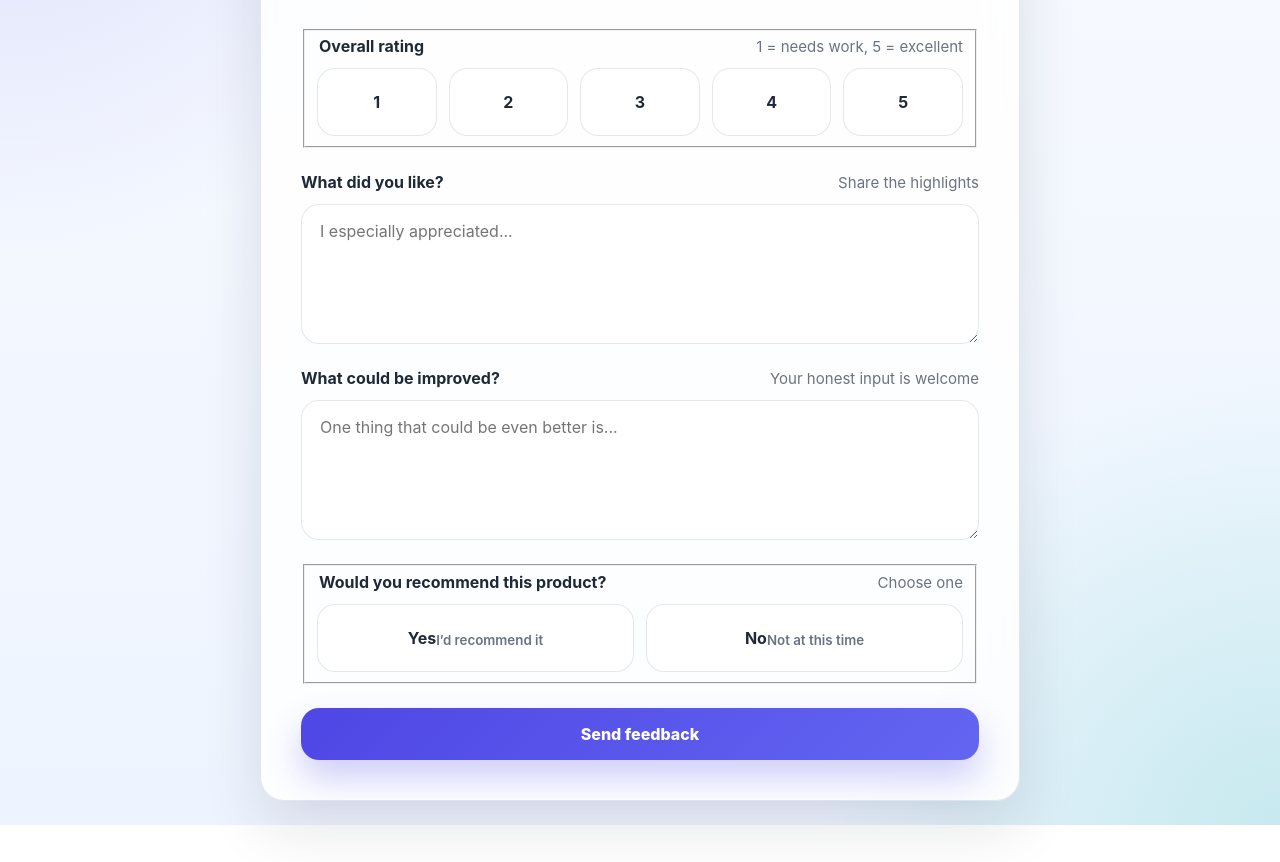
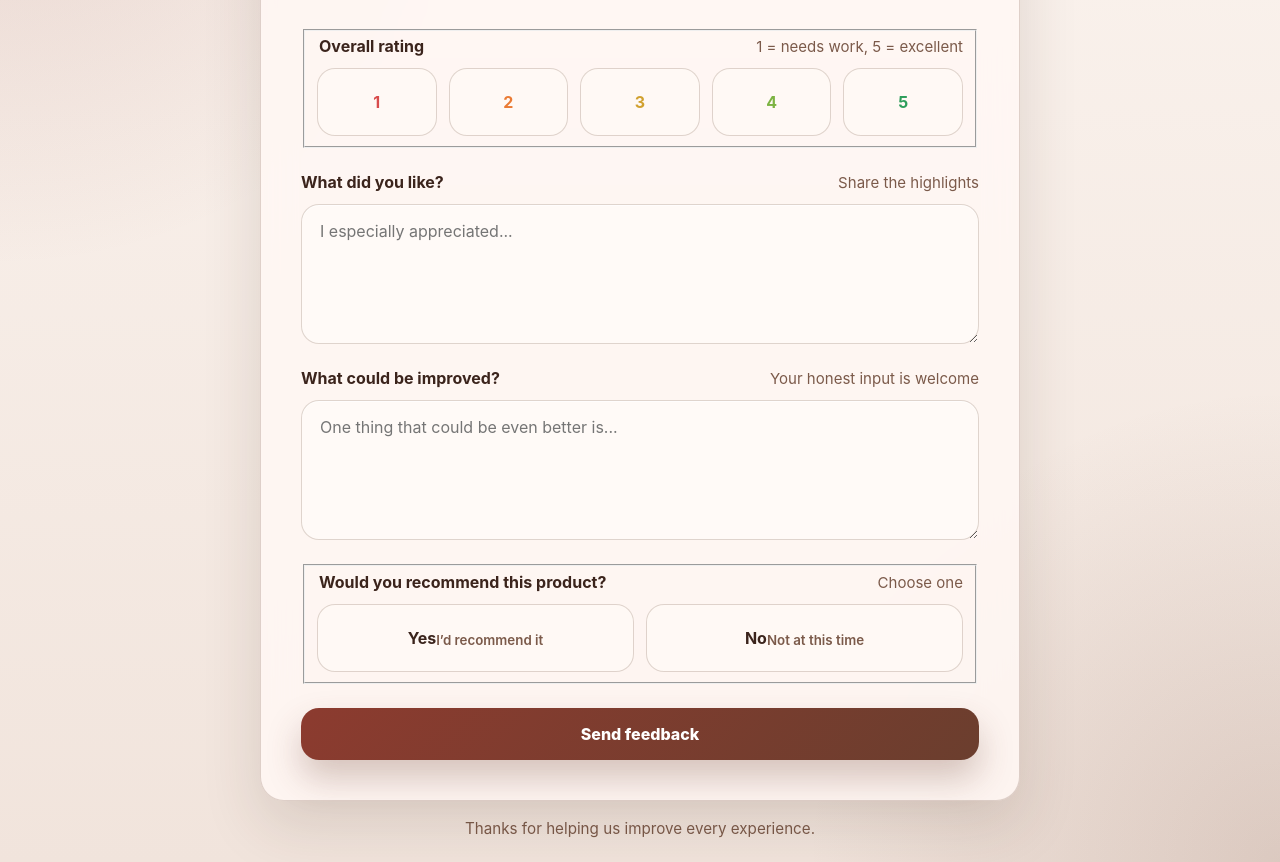
Before and after one commit to oneedgecase/feedback-form, a website: page dist/index.html in a window 1280 px wide. Shown: the part 240-1102 px from the top of the page. Before the commit the page ends 1065 px from the top, so only its background shows below. Drawn offline with Linux system fonts and the light colour scheme.

```diff
--- a/dist/index.html
+++ b/dist/index.html
@@ -6,15 +6,15 @@
   <title>Customer Feedback</title>
   <style>
     :root {
-      --bg: #f4f7fb;
-      --card: rgba(255, 255, 255, 0.86);
-      --text: #1f2937;
-      --muted: #6b7280;
-      --border: rgba(148, 163, 184, 0.25);
-      --primary: #4f46e5;
-      --primary-soft: #eef2ff;
-      --accent: #14b8a6;
-      --shadow: 0 24px 60px rgba(15, 23, 42, 0.12);
+      --bg: #f6efeb;
+      --card: rgba(255, 248, 244, 0.88);
+      --text: #3b241c;
+      --muted: #7b5a4a;
+      --border: rgba(123, 90, 74, 0.24);
+      --primary: #8c3b2f;
+      --primary-soft: #f4e2d9;
+      --accent: #6b3e2e;
+      --shadow: 0 24px 60px rgba(67, 39, 30, 0.14);
       --radius: 24px;
     }
 
@@ -28,9 +28,9 @@
       font-family: Inter, ui-sans-serif, system-ui, -apple-system, BlinkMacSystemFont, "Segoe UI", sans-serif;
       color: var(--text);
       background:
-        radial-gradient(circle at top left, rgba(79, 70, 229, 0.16), transparent 30%),
-        radial-gradient(circle at bottom right, rgba(20, 184, 166, 0.18), transparent 28%),
-        linear-gradient(180deg, #f8fbff 0%, #eef4ff 100%);
+        radial-gradient(circle at top left, rgba(140, 59, 47, 0.18), transparent 30%),
+        radial-gradient(circle at bottom right, rgba(107, 62, 46, 0.16), transparent 28%),
+        linear-gradient(180deg, #fbf4ef 0%, #f1e4dc 100%);
       display: grid;
       place-items: center;
       padding: 24px;
@@ -38,6 +38,12 @@
 
     .shell {
       width: min(100%, 760px);
+    }
+
+    .page-footer {
+      margin-top: 18px;
+      text-align: center;
+      color: var(--muted);
     }
 
     .card {
@@ -120,6 +126,40 @@
       grid-template-columns: repeat(2, minmax(0, 1fr));
     }
 
+    .rating-grid .option:nth-child(1) {
+      --rating-color: #d84c4c;
+      --rating-soft: #fde1e1;
+      --rating-shadow: rgba(216, 76, 76, 0.22);
+    }
+
+    .rating-grid .option:nth-child(2) {
+      --rating-color: #ea7b34;
+      --rating-soft: #ffeadb;
+      --rating-shadow: rgba(234, 123, 52, 0.22);
+    }
+
+    .rating-grid .option:nth-child(3) {
+      --rating-color: #d1a12f;
+      --rating-soft: #fff4d8;
+      --rating-shadow: rgba(209, 161, 47, 0.2);
+    }
+
+    .rating-grid .option:nth-child(4) {
+      --rating-color: #7cb342;
+      --rating-soft: #ebf7dc;
+      --rating-shadow: rgba(124, 179, 66, 0.22);
+    }
+
+    .rating-grid .option:nth-child(5) {
+      --rating-color: #2e9e5b;
+      --rating-soft: #dcf6e6;
+      --rating-shadow: rgba(46, 158, 91, 0.22);
+    }
+
+    .rating-grid .option span {
+      color: var(--rating-color, var(--text));
+    }
+
     .option input {
       position: absolute;
       opacity: 0;
@@ -134,7 +174,7 @@
       padding: 14px;
       border-radius: 18px;
       border: 1px solid var(--border);
-      background: rgba(255, 255, 255, 0.85);
+      background: rgba(255, 250, 246, 0.92);
       font-weight: 700;
       transition: transform 0.18s ease, border-color 0.18s ease, background 0.18s ease, box-shadow 0.18s ease;
       cursor: pointer;
@@ -148,9 +188,10 @@
     }
 
     .option input:checked + span {
-      border-color: rgba(79, 70, 229, 0.45);
-      background: linear-gradient(180deg, #ffffff 0%, #eef2ff 100%);
-      box-shadow: 0 12px 24px rgba(79, 70, 229, 0.14);
+      color: var(--rating-color, var(--text));
+      border-color: color-mix(in srgb, var(--rating-color, var(--primary)) 58%, white);
+      background: linear-gradient(180deg, #fffaf6 0%, var(--rating-soft, #f4e2d9) 100%);
+      box-shadow: 0 12px 24px var(--rating-shadow, rgba(140, 59, 47, 0.18));
       transform: translateY(-2px);
     }
 
@@ -163,14 +204,14 @@
       padding: 16px 18px;
       font: inherit;
       color: var(--text);
-      background: rgba(255, 255, 255, 0.88);
-      box-shadow: inset 0 1px 0 rgba(255, 255, 255, 0.6);
+      background: rgba(255, 251, 248, 0.94);
+      box-shadow: inset 0 1px 0 rgba(255, 255, 255, 0.72);
     }
 
     textarea:focus,
     .option input:focus-visible + span,
     button:focus-visible {
-      outline: 3px solid rgba(79, 70, 229, 0.2);
+      outline: 3px solid rgba(140, 59, 47, 0.22);
       outline-offset: 2px;
     }
 
@@ -181,15 +222,15 @@
       font: inherit;
       font-weight: 800;
       color: white;
-      background: linear-gradient(135deg, var(--primary) 0%, #6366f1 100%);
-      box-shadow: 0 18px 34px rgba(79, 70, 229, 0.26);
+      background: linear-gradient(135deg, var(--primary) 0%, var(--accent) 100%);
+      box-shadow: 0 18px 34px rgba(107, 62, 46, 0.28);
       cursor: pointer;
       transition: transform 0.18s ease, box-shadow 0.18s ease;
     }
 
     button:hover {
       transform: translateY(-1px);
-      box-shadow: 0 20px 40px rgba(79, 70, 229, 0.3);
+      box-shadow: 0 20px 40px rgba(107, 62, 46, 0.34);
     }
 
     .confirmation {
@@ -210,7 +251,7 @@
       display: grid;
       place-items: center;
       font-size: 2rem;
-      background: linear-gradient(135deg, rgba(79, 70, 229, 0.14), rgba(20, 184, 166, 0.18));
+      background: linear-gradient(135deg, rgba(140, 59, 47, 0.16), rgba(107, 62, 46, 0.22));
     }
 
     .confirmation p {
@@ -230,10 +271,15 @@
     .pill {
       padding: 10px 14px;
       border-radius: 999px;
-      background: rgba(255, 255, 255, 0.86);
+      background: rgba(255, 250, 246, 0.9);
       border: 1px solid var(--border);
       color: var(--text);
       font-weight: 700;
+    }
+
+    .page-footer p {
+      margin: 0;
+      font-size: 0.95rem;
     }
 
     @media (max-width: 640px) {
@@ -316,6 +362,9 @@
         <div class="summary" id="summary"></div>
       </section>
     </section>
+    <footer class="page-footer">
+      <p>Thanks for helping us improve every experience.</p>
+    </footer>
   </main>
 
   <script>
```
Also changed, not shown: server.js (+16 -5 lines).
